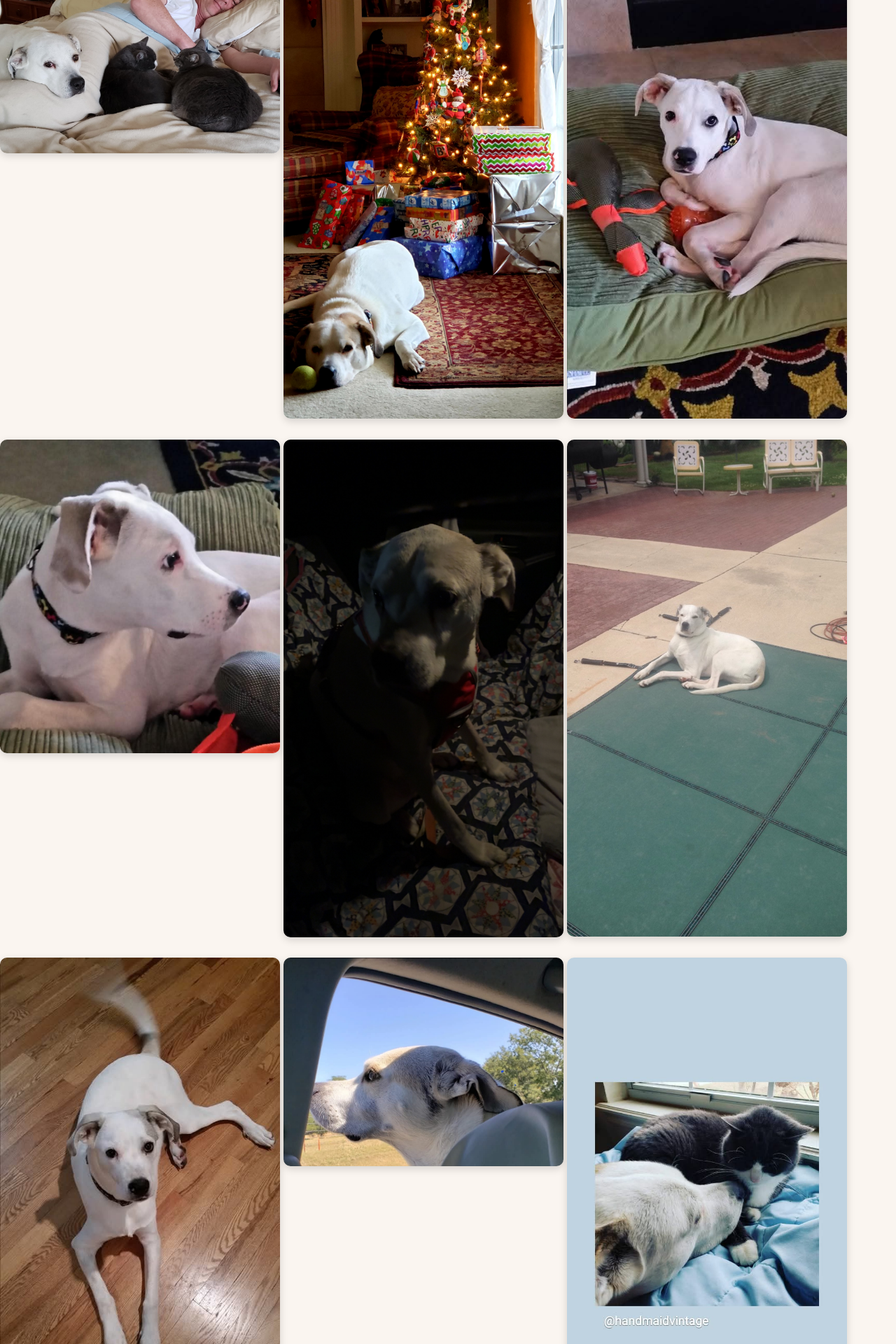
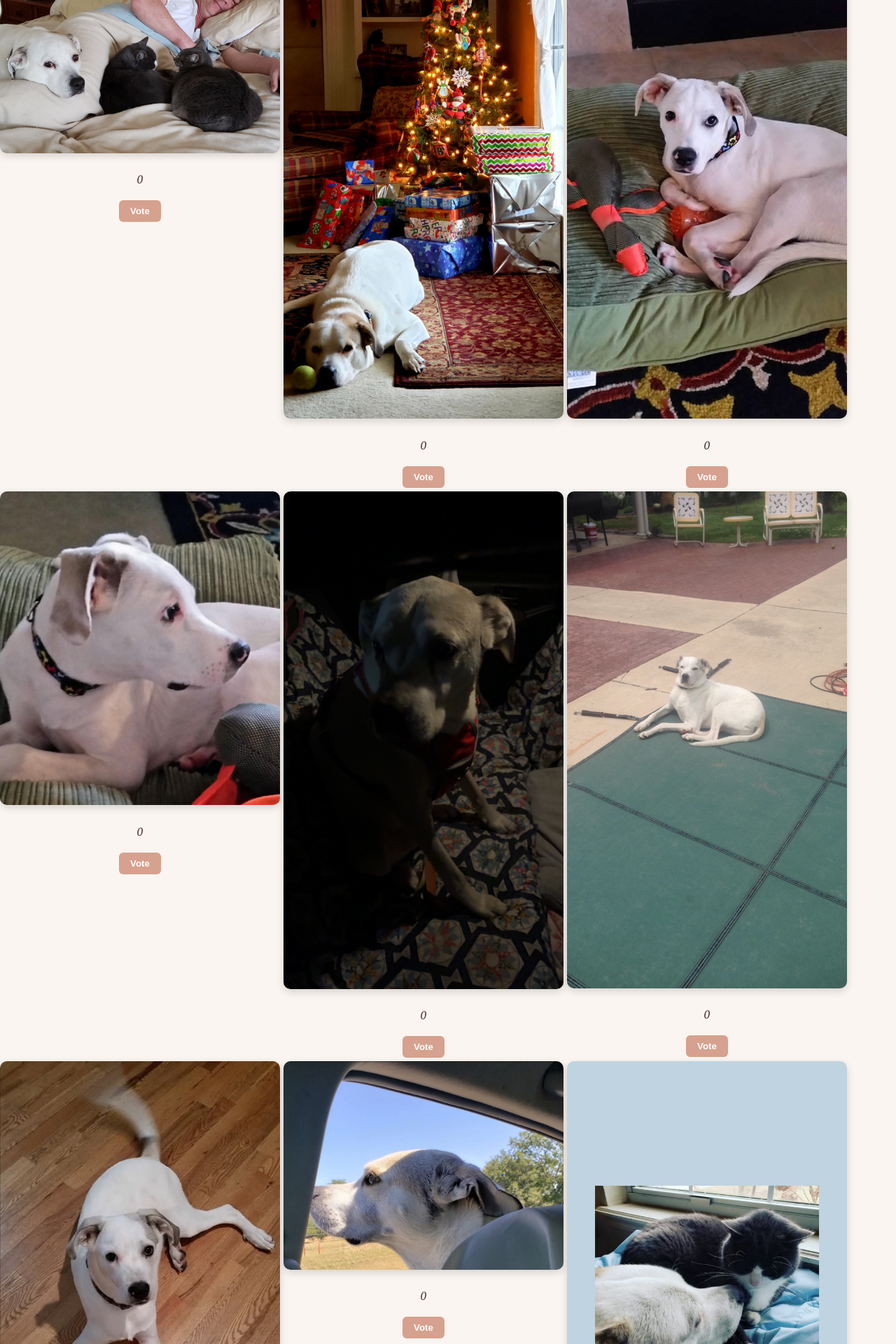
Before and after one commit to rineheaj/Krisco, a Flask app: page /gallery in a window 1280 px wide. Shown: the part 453-2373 px from the top of the page at 70% size. Run offline with Flask 3, Linux system fonts and the light colour scheme.

Commit message:
added db from render

```diff
--- a/app.py
+++ b/app.py
@@ -1,4 +1,5 @@
 from flask import Flask, render_template, request, redirect, url_for, jsonify
+from flask_sqlalchemy import SQLAlchemy
 from pathlib import Path
 from datetime import datetime, timedelta
 import json
@@ -11,11 +12,41 @@ from github_file_services import (
     read_guestbook_json_github,
 )
 
-app = Flask(__name__)
-app.config["SEND_FILE_MAX_AGE_DEFAULT"] = timedelta(days=2)
 
 IMAGES_FOLDER = Path(__file__).parent / "static" / "images"
+IMAGE_SUFFIXES = {".jpg", ".png", ".jpeg"}
 GUEST_BOOK = Path(__file__).parent / "data" / "guestbook.txt"
+
+
+app = Flask(__name__)
+
+app.config["SEND_FILE_MAX_AGE_DEFAULT"] = timedelta(days=2)
+app.config['SQLALCHEMY_DATABASE_URI'] = os.environ.get("DATABASE_URL")
+
+db = SQLAlchemy(app)
+
+class Photo(db.Model):
+    id = db.Column(db.Integer, primary_key=True)
+    filename = db.Column(db.String, unique=True, nullable=False)
+    votes = db.Column(db.Integer, default=0)
+
+with app.app_context():
+    db.create_all()
+
+    for img in IMAGES_FOLDER.iterdir():
+        if img.suffix.lower() in IMAGE_SUFFIXES:
+            is_present = Photo.query.filter_by(filename=img.name).first()
+            if not is_present:
+                db.session.add(Photo(filename=img.name))
+
+    db.session.commit()
+
+
+
+
+
+
+
 
 
 @app.route("/")
@@ -25,8 +56,19 @@ def index():
 
 @app.route("/gallery")
 def gallery():
-    imgs = [img.name for img in IMAGES_FOLDER.iterdir() if img.suffix.endswith(".jpg")]
+    imgs = Photo.query.order_by(Photo.votes.desc()).all()
     return render_template("gallery.html", imgs=imgs)
+
+
+@app.route("/vote/<filename>", methods=["POST"])
+def vote(filename):
+    photo = Photo.query.filter_by(filename=filename).first()
+    if photo:
+        photo.votes += 1
+        db.session.commit()
+    return redirect(url_for("gallery"))
+
+
 
 
 # @app.route("/story")
--- a/pyproject.toml
+++ b/pyproject.toml
@@ -6,7 +6,9 @@ readme = "README.md"
 requires-python = ">=3.11"
 dependencies = [
     "flask>=3.1.2",
+    "flask-sqlalchemy>=3.1.1",
     "gunicorn>=23.0.0",
+    "psycopg2-binary>=2.9.10",
     "pygithub>=2.8.1",
     "streamlit>=1.49.1",
 ]
--- a/templates/gallery.html
+++ b/templates/gallery.html
@@ -2,10 +2,15 @@
 {% block content %}
 <h2>Photo Gallery</h2>
 <div style="display: flex; flex-wrap: wrap; gap: 5px;">
-    {% for img in imgs %}
+    {% for photo in imgs %}
     <div style="flex: 1 1 40%; max-width: 400px;">
-        <img src="{{ url_for('static', filename='images/' ~ img) }}" class="memory-photo" alt="Memory" style="width: 100%; border-radius: 10px; box-shadow: 0 4px 12px rgba(0, 0, 0, 0.15);">
-        <p style="text-align: center; font-style: italic;"></p>
+        <img src="{{ url_for('static', filename='images/' ~ photo.filename) }}" class="memory-photo" alt="{{ photo.filename }}" style="width: 100%; border-radius: 10px; box-shadow: 0 4px 12px rgba(0, 0, 0, 0.15);">
+        <p style="text-align: center; font-style: italic;">
+            {{ photo.votes }}
+        </p>
+        <form action="{{ url_for('vote', filename=photo.filename) }}" method="post" style="text-align: center;">
+            <button type="submit">Vote</button>
+        </form>
     </div>
     {% endfor %}
 </div>
```
Also changed, not shown: 2 other files.
